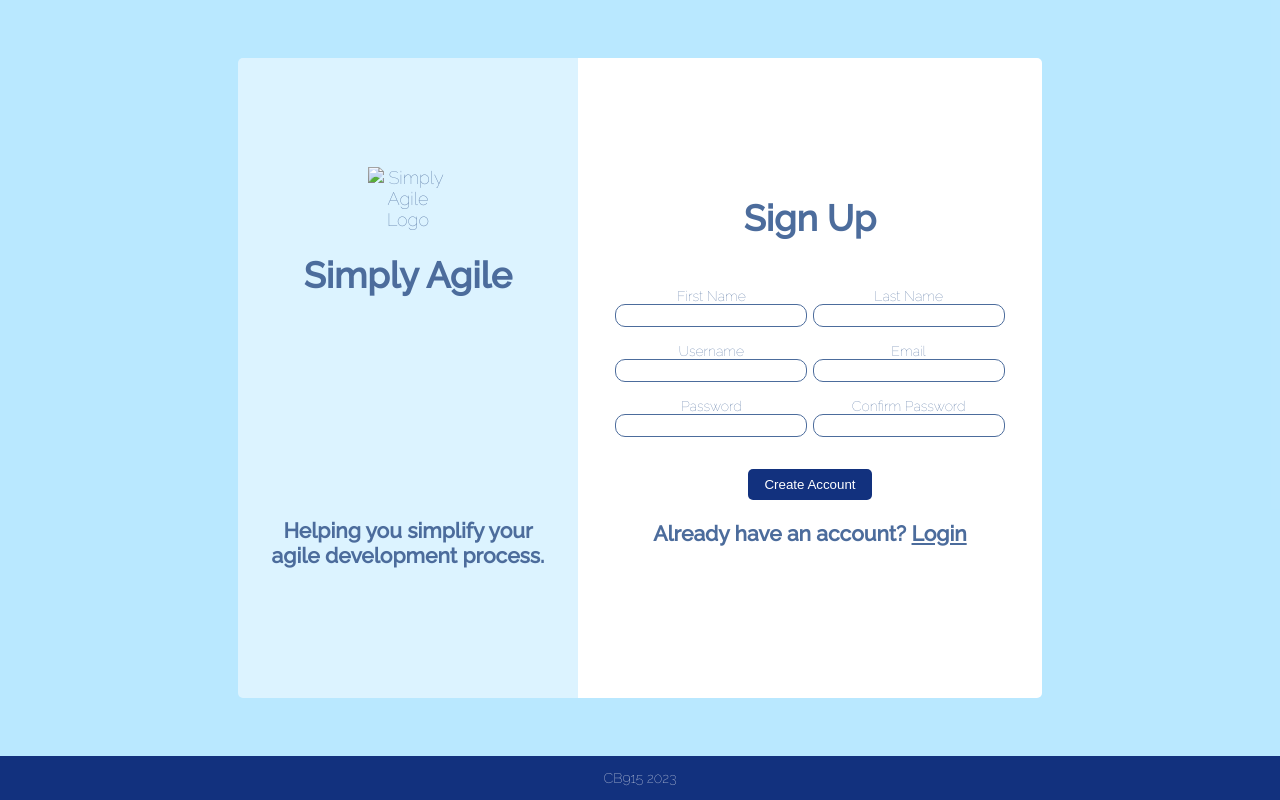
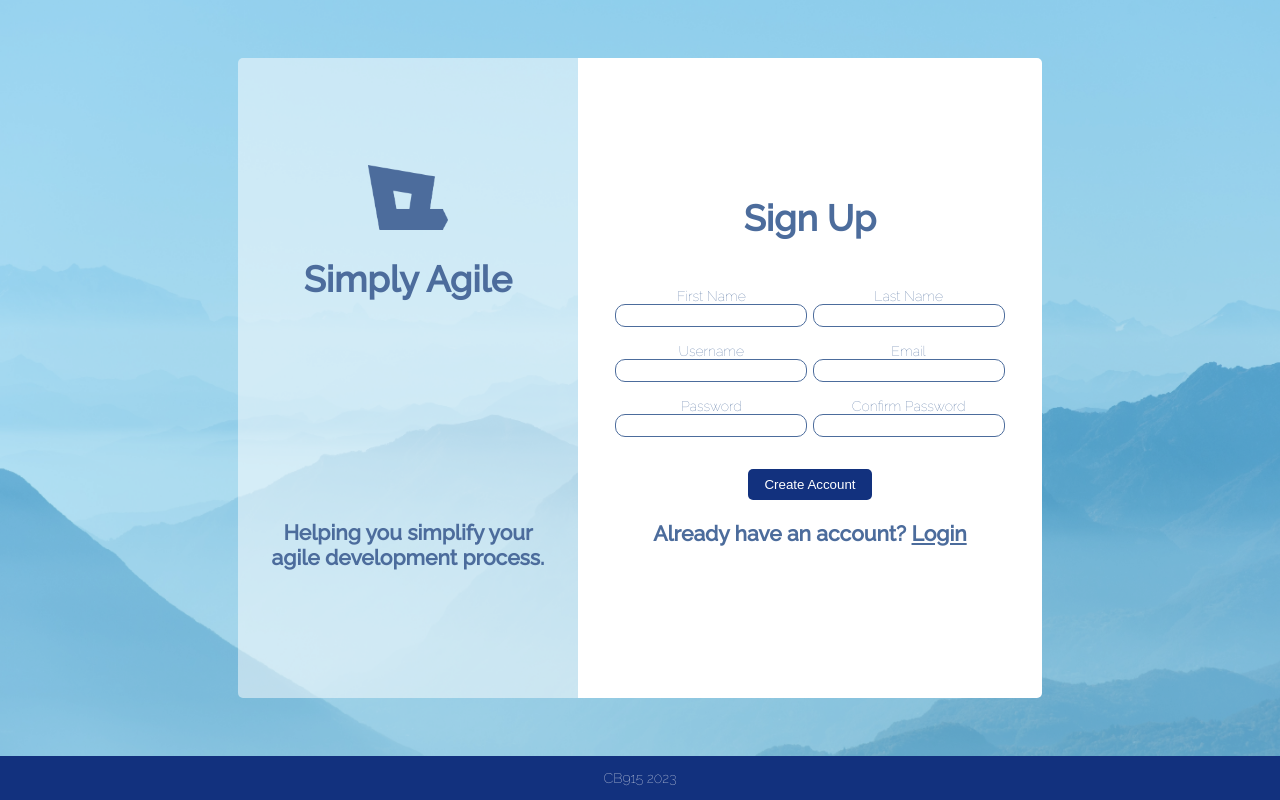
Before and after one commit to CB915/Simply-Agile, a plain HTML site: page signup.html in a window 1280 px wide. Drawn offline with Linux system fonts and the light colour scheme; the site is published under a folder, as on GitHub Pages, so addresses that start at the root find nothing.

Commit message:
Fixed path to media for site

```diff
--- a/signup.html
+++ b/signup.html
@@ -3,7 +3,7 @@
     <head>
         <meta charset="UTF-8" content="width=device-width, initial-scale=1.0">
         <title>Simply Agile</title>
-        <link rel = "stylesheet" type = "text/css" href="styles.css"/>
+        <link rel = "stylesheet" type = "text/css" href="./styles.css"/>
         <script type="text/javascript" src = "script.js"></script>
     </head>
     <body>
@@ -12,7 +12,7 @@
         <div class = "flexbox-center">
             <div id="left_container">
                 <div class=".flex">
-                    <img src="/assests/Logo.png" alt="Simply Agile Logo">
+                    <img src="./assets/Logo.png" alt="Simply Agile Logo">
                     <h1>Simply Agile</h1>
                 </div>
                 <h3>Helping you simplify your agile development process.</h3>
--- a/styles.css
+++ b/styles.css
@@ -15,7 +15,7 @@ html{
     color: var(--pale-dark-blue);
 }
 body{
-    background-image: url('/assests/landscape_bg.jpg');
+    background-image: url('./assets/landscape_bg.jpg');
     background-size: cover;
     background-repeat: no-repeat;
     background-position: center;
```
Also changed, not shown: index.html (+3 -1 lines), assets/Logo.png (renamed from assests/Logo.png), assets/landscape_bg.jpg (renamed from assests/landscape_bg.jpg).
